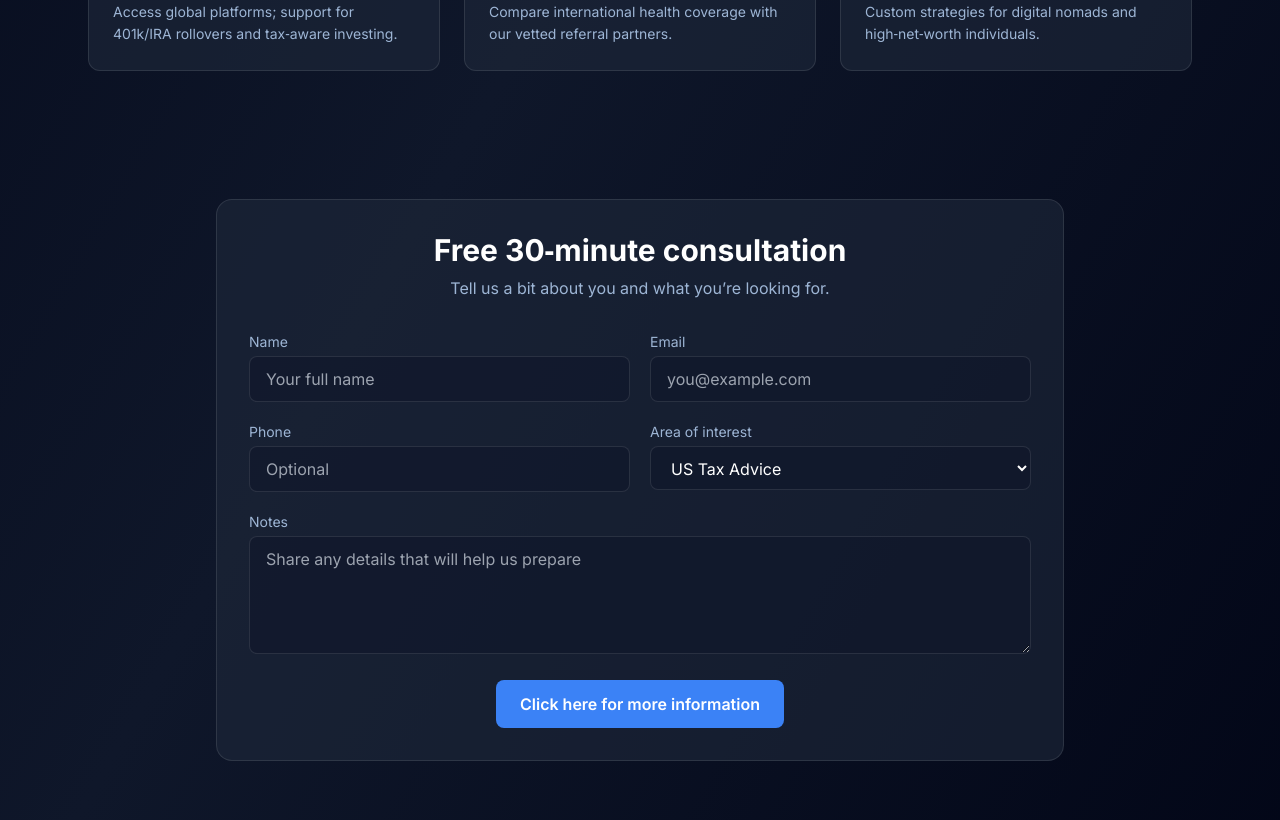
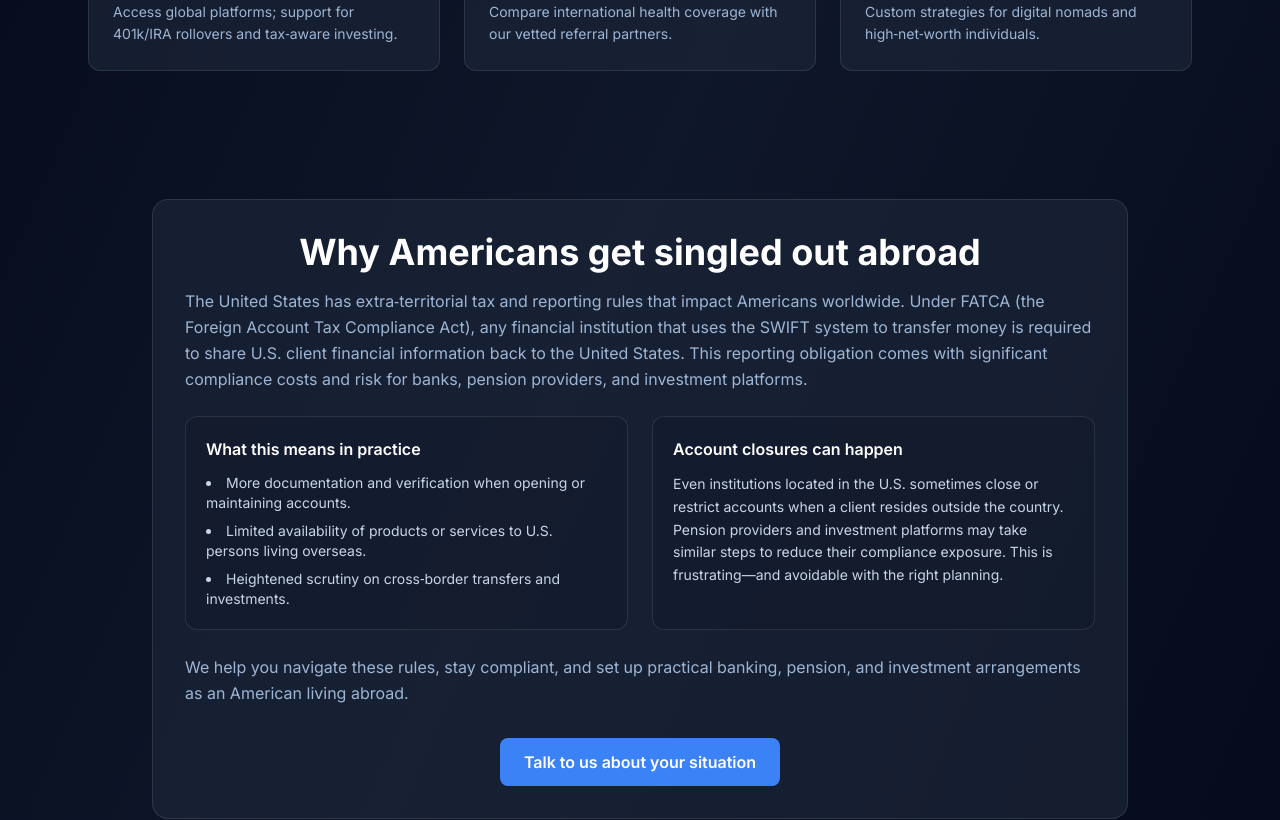
Before and after one commit to flamesuserresource4/frontend-repo_akfvulev_gh6qeo, a React (Vite) app: page / in a window 1280 px wide. Shown: the part 1280-2100 px from the top of the page. Built offline with nearby package versions, Linux system fonts and the light colour scheme; a web font is replaced by a local one.

Commit message:
Update project prj_akfvulev - 2025-11-18T19:56:27.841Z

```diff
--- a/src/App.jsx
+++ b/src/App.jsx
@@ -1,5 +1,6 @@
 import Hero from "./components/Hero";
 import Services from "./components/Services";
+import WhyAmericans from "./components/WhyAmericans";
 import CTA from "./components/CTA";
 import Footer from "./components/Footer";
 
@@ -12,6 +13,7 @@ function App() {
           <div className="text-lg font-semibold">Expat Solutions in Asia</div>
           <nav className="hidden md:flex items-center gap-6 text-blue-200/80">
             <a href="#services" className="hover:text-white">Services</a>
+            <a href="#why" className="hover:text-white">Why Americans?</a>
             <a href="#consult" className="hover:text-white">Consultation</a>
           </nav>
           <a href="#consult" className="inline-flex items-center justify-center px-4 py-2 rounded-lg bg-blue-500 hover:bg-blue-600 text-white font-medium">Free consult</a>
@@ -23,6 +25,7 @@ function App() {
         <div id="services">
           <Services />
         </div>
+        <WhyAmericans />
         <CTA />
       </main>
 
--- /dev/null
+++ b/src/components/WhyAmericans.jsx
@@ -0,0 +1,36 @@
+export default function WhyAmericans() {
+  return (
+    <section id="why" className="py-16">
+      <div className="max-w-5xl mx-auto px-6">
+        <div className="rounded-2xl border border-white/10 bg-slate-800/60 p-8">
+          <h2 className="text-3xl md:text-4xl font-bold text-white text-center">Why Americans get singled out abroad</h2>
+          <p className="mt-4 text-blue-200/80 leading-relaxed">
+            The United States has extra‑territorial tax and reporting rules that impact Americans worldwide. Under FATCA (the Foreign Account Tax Compliance Act), any financial institution that uses the SWIFT system to transfer money is required to share U.S. client financial information back to the United States. This reporting obligation comes with significant compliance costs and risk for banks, pension providers, and investment platforms.
+          </p>
+          <div className="mt-6 grid md:grid-cols-2 gap-6 text-blue-100/90">
+            <div className="rounded-xl bg-slate-900/40 border border-white/10 p-5">
+              <h3 className="text-white font-semibold">What this means in practice</h3>
+              <ul className="list-disc list-inside mt-3 space-y-2 text-sm">
+                <li>More documentation and verification when opening or maintaining accounts.</li>
+                <li>Limited availability of products or services to U.S. persons living overseas.</li>
+                <li>Heightened scrutiny on cross‑border transfers and investments.</li>
+              </ul>
+            </div>
+            <div className="rounded-xl bg-slate-900/40 border border-white/10 p-5">
+              <h3 className="text-white font-semibold">Account closures can happen</h3>
+              <p className="mt-3 text-sm leading-relaxed">
+                Even institutions located in the U.S. sometimes close or restrict accounts when a client resides outside the country. Pension providers and investment platforms may take similar steps to reduce their compliance exposure. This is frustrating—and avoidable with the right planning.
+              </p>
+            </div>
+          </div>
+          <p className="mt-6 text-blue-200/80 leading-relaxed">
+            We help you navigate these rules, stay compliant, and set up practical banking, pension, and investment arrangements as an American living abroad.
+          </p>
+          <div className="mt-8 text-center">
+            <a href="#consult" className="inline-flex items-center justify-center px-6 py-3 rounded-lg bg-blue-500 hover:bg-blue-600 text-white font-semibold transition-colors">Talk to us about your situation</a>
+          </div>
+        </div>
+      </div>
+    </section>
+  );
+}
```
Also changed, not shown: 1 other file (tests, documents, lock files or other folders).
